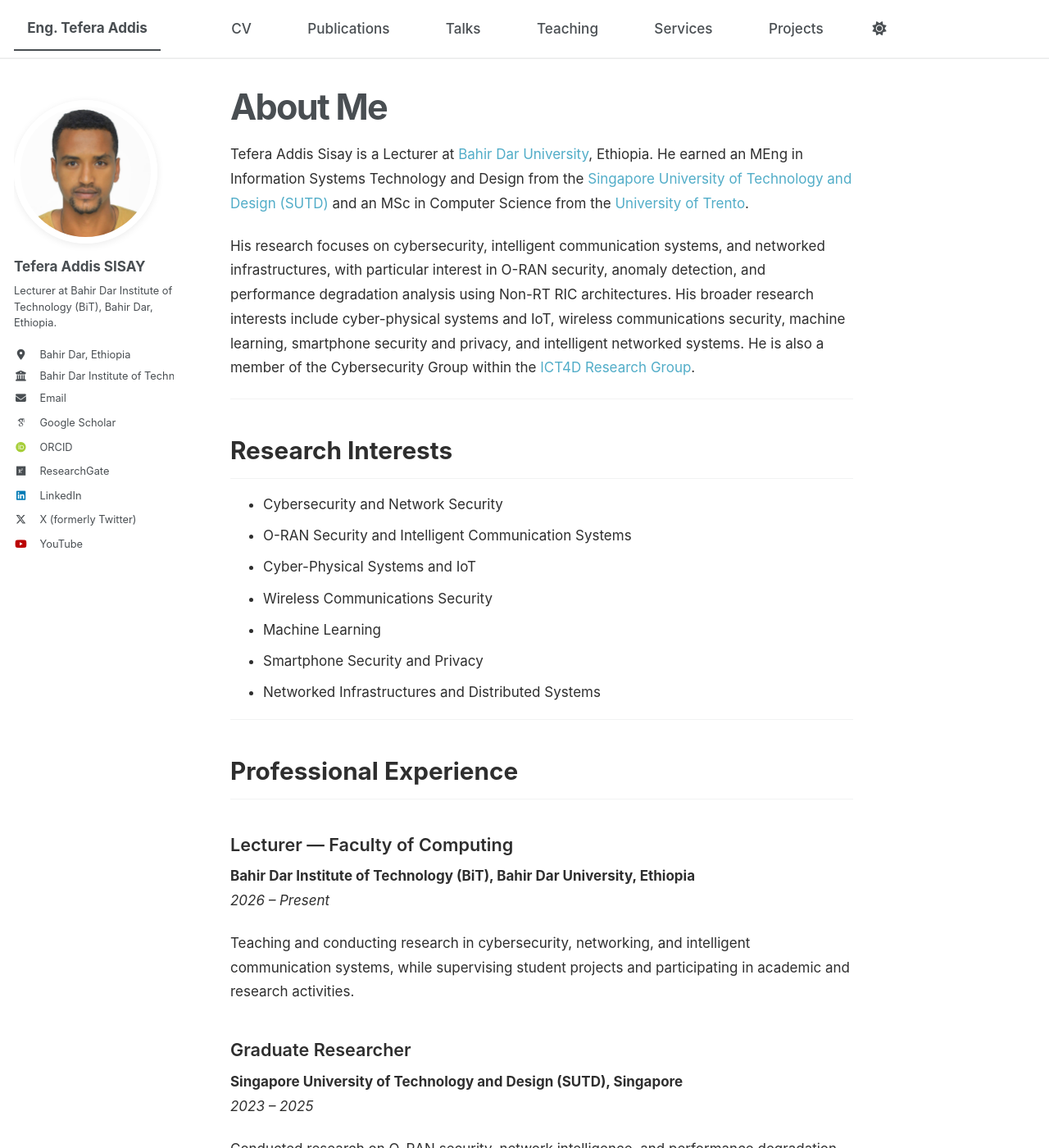
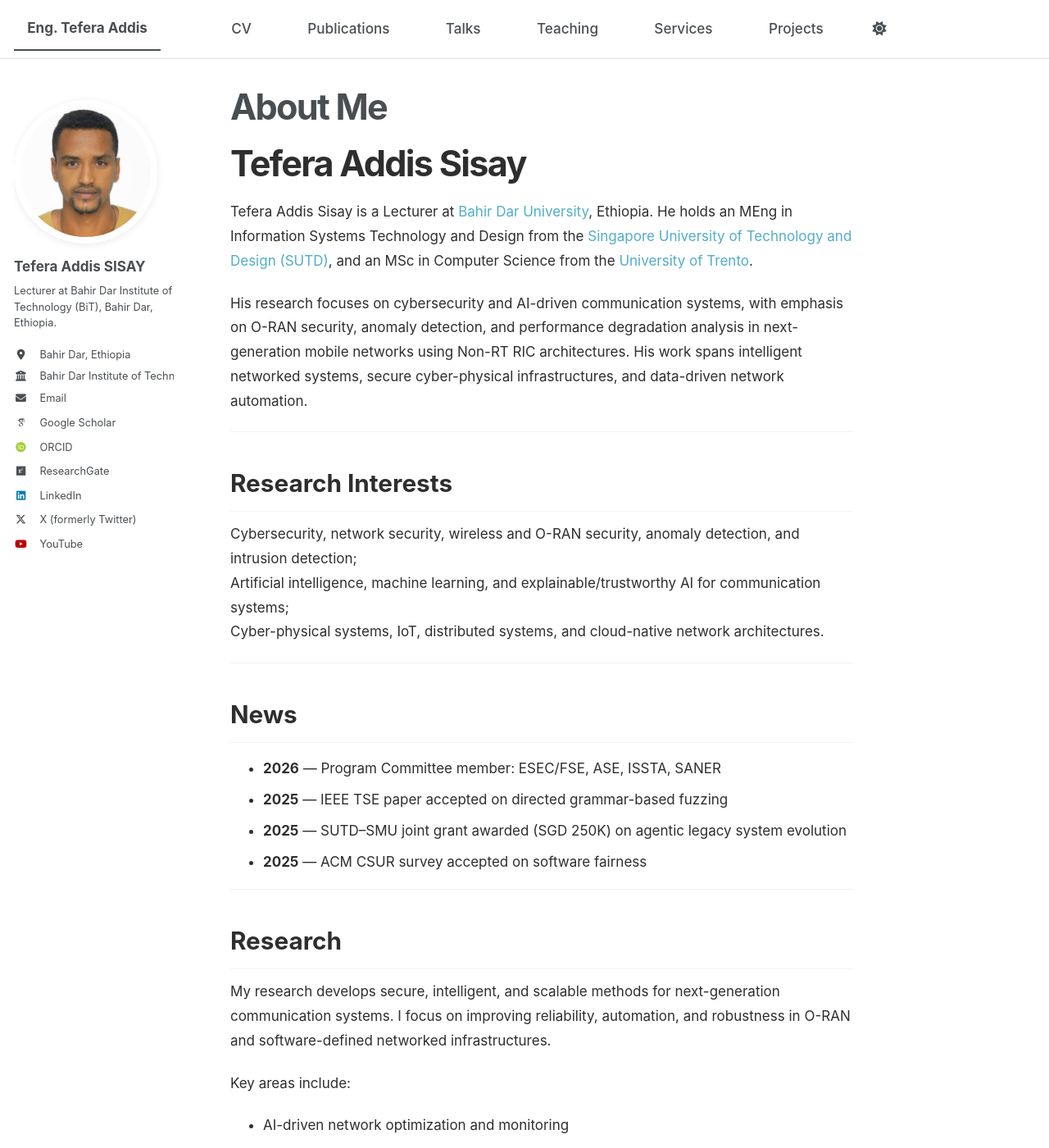
Before and after one commit to tefera-addis-sisay/tefera-addis-sisay.github.io, a Jekyll site: the page built from _pages/about.md, in a window 1280 px wide and 1400 px high. Shown: the whole window at 82% size. Built offline with Jekyll 4.4.1, drawn with Linux system fonts in a browser that asks for light colours; some web fonts are replaced; a script bundle is joined from its source files by our own code; library files that are not in the unit come from our copies; some of the changed text lies outside the part shown.

Commit message:
Update about.md

```diff
--- a/_pages/about.md
+++ b/_pages/about.md
@@ -3,68 +3,55 @@
 permalink: /
 layout: single
 author_profile: true
-classes: ""
+classes: wide
 redirect_from:
   - /about/
   - /about.html
 ---
 
-Tefera Addis Sisay is a Lecturer at [Bahir Dar University](https://www.bdu.edu.et), Ethiopia. He earned an MEng in Information Systems Technology and Design from the [Singapore University of Technology and Design (SUTD)](https://www.sutd.edu.sg) and an MSc in Computer Science from the [University of Trento](https://www.unitn.it/en).
+# Tefera Addis Sisay
 
-His research focuses on cybersecurity, intelligent communication systems, and networked infrastructures, with particular interest in O-RAN security, anomaly detection, and performance degradation analysis using Non-RT RIC architectures. His broader research interests include cyber-physical systems and IoT, wireless communications security, machine learning, smartphone security and privacy, and intelligent networked systems. He is also a member of the Cybersecurity Group within the [ICT4D Research Group](https://ict4d.bdu.edu.et/people/).
+Tefera Addis Sisay is a Lecturer at [Bahir Dar University](https://www.bdu.edu.et), Ethiopia. He holds an MEng in Information Systems Technology and Design from the [Singapore University of Technology and Design (SUTD)](https://www.sutd.edu.sg), and an MSc in Computer Science from the [University of Trento](https://www.unitn.it/en).
+
+His research focuses on cybersecurity and AI-driven communication systems, with emphasis on O-RAN security, anomaly detection, and performance degradation analysis in next-generation mobile networks using Non-RT RIC architectures. His work spans intelligent networked systems, secure cyber-physical infrastructures, and data-driven network automation.
 
 ---
 
 ## Research Interests
 
-- Cybersecurity and Network Security
-- O-RAN Security and Intelligent Communication Systems
-- Cyber-Physical Systems and IoT
-- Wireless Communications Security
-- Machine Learning
-- Smartphone Security and Privacy
-- Networked Infrastructures and Distributed Systems
+Cybersecurity, network security, wireless and O-RAN security, anomaly detection, and intrusion detection;
+Artificial intelligence, machine learning, and explainable/trustworthy AI for communication systems;
+Cyber-physical systems, IoT, distributed systems, and cloud-native network architectures.
 
 ---
 
-## Professional Experience
+## News
 
-### Lecturer — Faculty of Computing
-**Bahir Dar Institute of Technology (BiT), Bahir Dar University, Ethiopia**
-*2026 – Present*
-
-Teaching and conducting research in cybersecurity, networking, and intelligent communication systems, while supervising student projects and participating in academic and research activities.
-
-### Graduate Researcher
-**Singapore University of Technology and Design (SUTD), Singapore**
-*2023 – 2025*
-
-Conducted research on O-RAN security, network intelligence, and performance degradation detection using Non-RT RIC architectures.
-
-### MSc Research and Academic Activities
-**University of Trento, Italy**
-*2020 – 2023*
-
-Engaged in advanced studies and research in computer science, focusing on cybersecurity and distributed systems.
-
-### Software Engineering Studies
-**Bahir Dar University, Ethiopia**
-*2016 – 2020*
-
-Completed undergraduate studies in Software Engineering with involvement in academic projects and software development activities.
+- **2026** — Program Committee member: ESEC/FSE, ASE, ISSTA, SANER
+- **2025** — IEEE TSE paper accepted on directed grammar-based fuzzing
+- **2025** — SUTD–SMU joint grant awarded (SGD 250K) on agentic legacy system evolution
+- **2025** — ACM CSUR survey accepted on software fairness
 
 ---
 
-## Education
+## Research
 
-### MEng in Information Systems Technology and Design (ISTD)
-**[Singapore University of Technology and Design (SUTD)](https://www.sutd.edu.sg)** — Singapore
-*2026*
+My research develops secure, intelligent, and scalable methods for next-generation communication systems. I focus on improving reliability, automation, and robustness in O-RAN and software-defined networked infrastructures.
 
-### MSc in Computer Science
-**[University of Trento](https://www.unitn.it/en)** — Italy
-*2021 – 2024*
+Key areas include:
+- AI-driven network optimization and monitoring
+- Security analysis of wireless and cloud-native systems
+- Automated anomaly detection and performance diagnosis
+- Trustworthy and explainable AI for networked systems
 
-### BSc in Software Engineering
-**[Bahir Dar University](https://www.bdu.edu.et)** — Ethiopia
-*2014 – 2019*
+---
+
+## Teaching
+
+Lecturer at Bahir Dar University, teaching and supervising courses in cybersecurity, networking, and intelligent systems.
+
+---
+
+## Contact
+
+For research collaborations or academic inquiries, please get in touch via email.
```
